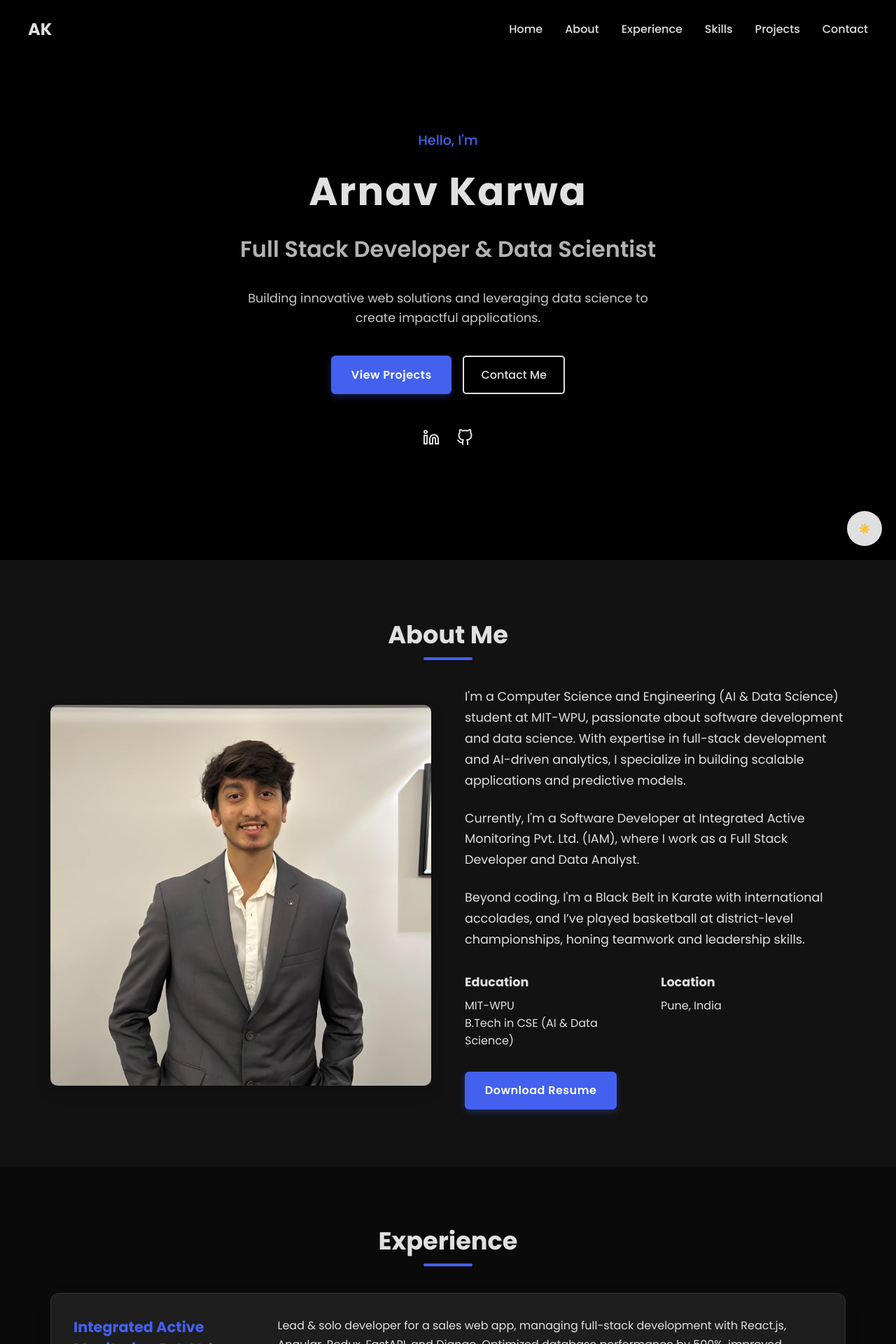
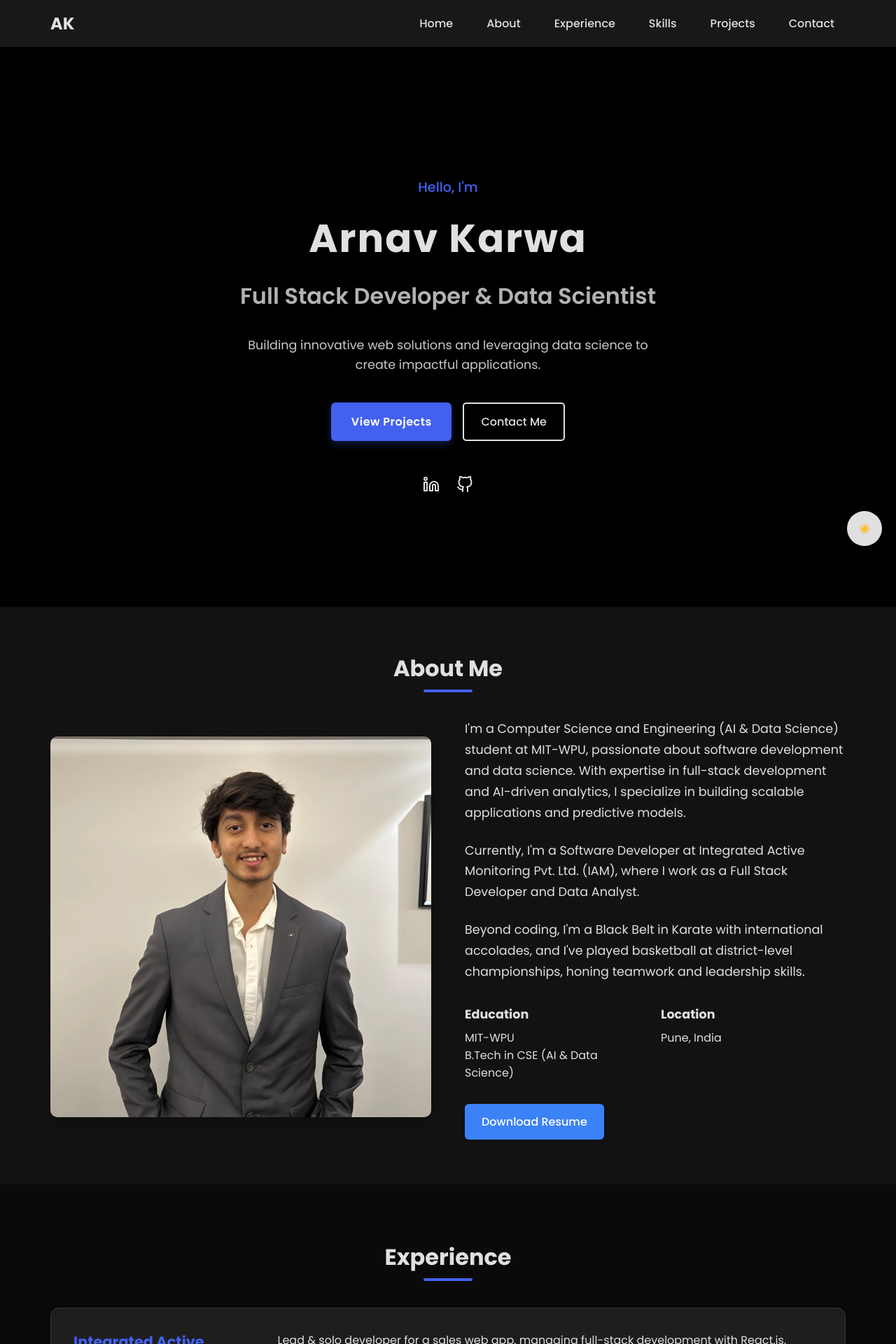
Before and after one commit to ArnavKarwa07/Portfolio, a React (Vite) app: page / in a window 1280 px wide. Shown: the top 1920 px of the page at 70% size. Built offline with nearby package versions, Linux system fonts and the light colour scheme; the HTML template or start-up script is replaced by a standard one.

Commit message:
final css changes

```diff
--- /dev/null
+++ b/src/components/About.css
@@ -0,0 +1,95 @@
+/* About.css */
+.about-section {
+  padding: 4rem 1rem;
+}
+
+.container {
+  max-width: 1200px;
+  margin: 0 auto;
+}
+
+.section-title {
+  font-size: 2rem;
+  font-weight: bold;
+  text-align: center;
+  margin-bottom: 3rem;
+}
+
+.about-content {
+  display: grid;
+  grid-template-columns: 1fr;
+  gap: 2rem;
+}
+
+.profile-image {
+  width: 100%;
+  border-radius: 10px;
+  box-shadow: 0 10px 20px rgba(0, 0, 0, 0.2);
+}
+
+.about-paragraph {
+  font-size: 1.1rem;
+  line-height: 1.7;
+  margin-bottom: 1.5rem;
+}
+
+.info-grid {
+  display: grid;
+  grid-template-columns: 1fr;
+  gap: 1.5rem;
+  margin-top: 2rem;
+}
+
+.info-title {
+  font-size: 1.1rem;
+  margin-bottom: 0.5rem;
+}
+
+.download-button {
+  display: inline-block;
+  margin-top: 2rem;
+  padding: 0.8rem 1.5rem;
+  background-color: #3b82f6; /* blue color, adjust as needed */
+  color: white;
+  text-decoration: none;
+  font-weight: 500;
+  border-radius: 6px;
+  transition: background-color 0.3s ease;
+}
+
+.download-button:hover {
+  background-color: #2563eb; /* darker blue on hover */
+}
+
+/* Media queries for responsive design */
+@media (min-width: 768px) {
+  .about-content {
+    grid-template-columns: 1fr 1fr;
+    align-items: center;
+    gap: 3rem;
+  }
+
+  .info-grid {
+    grid-template-columns: 1fr 1fr;
+    gap: 1rem;
+  }
+}
+
+/* Mobile-first approach - default styles are for mobile,
+     media queries adapt for larger screens */
+@media (max-width: 767px) {
+  /* On mobile, switch the order so text comes before image */
+  .about-content {
+    display: flex;
+    flex-direction: column;
+  }
+
+  .about-image-container {
+    order: 2;
+  }
+
+  .about-text-container {
+    order: 1;
+    margin-bottom: 2rem;
+  }
+}
--- a/src/components/About.jsx
+++ b/src/components/About.jsx
@@ -1,96 +1,52 @@
+import './About.css';
+
 const About = () => {
   return (
-    <section id="about" className="section">
+    <section id="about" className="about-section">
       <div className="container">
         <h2 className="section-title">About Me</h2>
-        <div
-          style={{
-            display: "grid",
-            gridTemplateColumns: "1fr 1fr",
-            gap: "3rem",
-            alignItems: "center",
-            "@media (max-width: 768px)": {
-              gridTemplateColumns: "1fr",
-            },
-          }}
-        >
-          <div>
+        <div className="about-content">
+          <div className="about-image-container">
             <img
-              src="src\assets\1738399960837.jpeg"
+              src="src/assets/1738399960837.jpeg"
               alt="Arnav Karwa"
-              style={{
-                width: "100%",
-                borderRadius: "10px",
-                boxShadow: "0 10px 20px rgba(0, 0, 0, 0.2)",
-              }}
+              className="profile-image"
             />
           </div>
-          <div>
-            <p
-              style={{
-                fontSize: "1.1rem",
-                lineHeight: 1.7,
-                marginBottom: "1.5rem",
-              }}
-            >
+          <div className="about-text-container">
+            <p className="about-paragraph">
               I'm a Computer Science and Engineering (AI & Data Science) student
               at MIT-WPU, passionate about software development and data
               science. With expertise in full-stack development and AI-driven
               analytics, I specialize in building scalable applications and
               predictive models.
             </p>
-            <p
-              style={{
-                fontSize: "1.1rem",
-                lineHeight: 1.7,
-                marginBottom: "1.5rem",
-              }}
-            >
+            <p className="about-paragraph">
               Currently, I'm a Software Developer at Integrated Active
               Monitoring Pvt. Ltd. (IAM), where I work as a Full Stack Developer
               and Data Analyst.
             </p>
-            <p
-              style={{
-                fontSize: "1.1rem",
-                lineHeight: 1.7,
-                marginBottom: "1.5rem",
-              }}
-            >
+            <p className="about-paragraph">
               Beyond coding, I'm a Black Belt in Karate with international
-              accolades, and I’ve played basketball at district-level
+              accolades, and I've played basketball at district-level
               championships, honing teamwork and leadership skills.
             </p>
-            <div
-              style={{
-                display: "grid",
-                gridTemplateColumns: "1fr 1fr",
-                gap: "1rem",
-                marginTop: "2rem",
-              }}
-            >
-              <div>
-                <h3 style={{ fontSize: "1.1rem", marginBottom: "0.5rem" }}>
-                  Education
-                </h3>
+            <div className="info-grid">
+              <div className="info-block">
+                <h3 className="info-title">Education</h3>
                 <p>MIT-WPU</p>
                 <p>B.Tech in CSE (AI & Data Science)</p>
               </div>
-              <div>
-                <h3 style={{ fontSize: "1.1rem", marginBottom: "0.5rem" }}>
-                  Location
-                </h3>
+              <div className="info-block">
+                <h3 className="info-title">Location</h3>
                 <p>Pune, India</p>
               </div>
             </div>
             <a
               href="/Your_Resume.pdf"
               target="_blank"
-              className="btn btn-primary"
-              style={{
-                marginTop: "2rem",
-                display: "inline-block",
-              }}
+              className="download-button"
+              rel="noopener noreferrer"
             >
               Download Resume
             </a>
--- a/src/components/Navbar.jsx
+++ b/src/components/Navbar.jsx
@@ -2,92 +2,160 @@ import { useState, useEffect } from "react";
 
 const Navbar = () => {
   const [scrolled, setScrolled] = useState(false);
+  const [mobileMenuOpen, setMobileMenuOpen] = useState(false);
 
   useEffect(() => {
     const handleScroll = () => {
-      setScrolled(window.scrollY > 50);
+      if (window.scrollY > 50) {
+        setScrolled(true);
+      } else {
+        setScrolled(false);
+      }
     };
 
     window.addEventListener("scroll", handleScroll);
     return () => window.removeEventListener("scroll", handleScroll);
   }, []);
 
+  const toggleMobileMenu = () => {
+    setMobileMenuOpen(!mobileMenuOpen);
+  };
+
+  const navItems = [
+    "Home",
+    "About",
+    "Experience",
+    "Skills",
+    "Projects",
+    "Contact",
+  ];
+
   return (
+    <header className={`header ${scrolled ? "scrolled" : ""}`}>
+      <div className="container">
         <nav
-      style={{
-        position: "fixed",
-        top: 0,
-        left: 0,
-        width: "100%",
-        padding: scrolled ? "1rem 2rem" : "1.5rem 2rem",
-        transition: "all 0.3s ease",
-        zIndex: 1000,
-        backgroundColor: scrolled
-          ? document.body.classList.contains("dark")
-            ? "#121212"
-            : "#ffffff"
-          : "transparent",
-        boxShadow: scrolled ? "0 4px 10px rgba(0, 0, 0, 0.1)" : "none",
-      }}
-    >
-      <div
           style={{
             display: "flex",
             justifyContent: "space-between",
             alignItems: "center",
-          maxWidth: "1200px",
-          margin: "0 auto",
           }}
         >
           <a
             href="#"
+            className="logo"
             style={{
               fontSize: "1.5rem",
               fontWeight: "bold",
               textDecoration: "none",
-            color: document.body.classList.contains("dark")
-              ? "#e0e0e0"
-              : "#333333",
+              color: "currentColor",
             }}
           >
             AK
           </a>
 
+          {/* Desktop Navigation */}
           <div
+            className="nav-links desktop-nav"
             style={{
-            display: "flex",
-            gap: "2rem",
+              display: window.innerWidth > 768 ? "flex" : "none",
+              gap: "1rem",
             }}
           >
-          {["Home", "About", "Experience", "Skills", "Projects", "Contact"].map(
-            (item) => (
+            {navItems.map((item) => (
               <a
                 key={item}
                 href={`#${item.toLowerCase()}`}
-                style={{
-                  textDecoration: "none",
-                  color: document.body.classList.contains("dark")
-                    ? "#e0e0e0"
-                    : "#333333",
-                  fontWeight: "500",
-                  transition: "color 0.3s ease",
-                }}
-                onMouseOver={(e) => (e.target.style.color = "#4361ee")}
-                onMouseOut={(e) =>
-                  (e.target.style.color = document.body.classList.contains(
-                    "dark"
-                  )
-                    ? "#e0e0e0"
-                    : "#333333")
-                }
+                className="nav-link"
               >
                 {item}
               </a>
-            )
-          )}
+            ))}
           </div>
+
+          {/* Mobile Menu Toggle */}
+          <div
+            className="mobile-toggle"
+            style={{
+              display: window.innerWidth <= 768 ? "block" : "none",
+              cursor: "pointer",
+            }}
+            onClick={toggleMobileMenu}
+          >
+            <div
+              style={{
+                width: "25px",
+                height: "3px",
+                backgroundColor: "currentColor",
+                margin: "5px 0",
+                transition: "all 0.3s ease",
+                transform: mobileMenuOpen
+                  ? "rotate(45deg) translate(5px, 5px)"
+                  : "none",
+              }}
+            ></div>
+            <div
+              style={{
+                width: "25px",
+                height: "3px",
+                backgroundColor: "currentColor",
+                margin: "5px 0",
+                transition: "all 0.3s ease",
+                opacity: mobileMenuOpen ? 0 : 1,
+              }}
+            ></div>
+            <div
+              style={{
+                width: "25px",
+                height: "3px",
+                backgroundColor: "currentColor",
+                margin: "5px 0",
+                transition: "all 0.3s ease",
+                transform: mobileMenuOpen
+                  ? "rotate(-45deg) translate(5px, -5px)"
+                  : "none",
+              }}
+            ></div>
           </div>
         </nav>
+      </div>
+
+      {/* Mobile Menu */}
+      {mobileMenuOpen && (
+        <div
+          className="mobile-menu"
+          style={{
+            position: "absolute",
+            top: "100%",
+            right: 0,
+            minWidth: "200px",
+            padding: "1rem",
+            display: "flex",
+            flexDirection: "column",
+            gap: "1rem",
+            zIndex: 99,
+            boxShadow: "0 4px 10px rgba(0, 0, 0, 0.1)",
+            transition: "all 0.8s ease",
+          }}
+        >
+          {navItems.map((item) => (
+            <a
+              key={item}
+              href={`#${item.toLowerCase()}`}
+              onClick={() => setMobileMenuOpen(false)}
+              className="nav-link"
+              style={{
+                padding: "0.5rem 0",
+                textDecoration: "none",
+                borderBottom: "1px solid rgba(255, 255, 255, 0.1)",
+                color: "currentColor",
+              }}
+            >
+              {item}
+            </a>
+          ))}
+        </div>
+      )}
+    </header>
   );
 };
 
--- a/src/index.css
+++ b/src/index.css
@@ -129,11 +129,11 @@ body.dark {
 }
 
 .light .nav-links a {
-  color: var(--text-light);
+  color: var(--text-light) !important;
 }
 
 .dark .nav-links a {
-  color: var(--text-dark);
+  color: var(--text-dark) !important;
 }
 
 .nav-links a::after {
@@ -596,3 +596,65 @@ body.dark {
     font-size: 0.9rem;
   }
 }
+
+/* Mobile Navigation Styles */
+.mobile-menu {
+  background-color: var(--bg-light);
+  transition: all 0.3s ease;
+}
+
+.dark .mobile-menu {
+  background-color: var(--bg-dark);
+  border-top: 1px solid var(--border-dark);
+}
+
+.light .mobile-menu {
+  background-color: var(--bg-light);
+  border-top: 1px solid var(--border-light);
+}
+
+/* Add extra class for scrolled state */
+.header.scrolled {
+  padding: 0.5rem 0;
+}
+
+.light .header.scrolled {
+  background-color: rgba(255, 255, 255, 0.95);
+}
+
+.dark .header.scrolled {
+  background-color: rgba(26, 26, 26, 0.95);
+}
+
+/* Media query for mobile navigation */
+@media (max-width: 768px) {
+  .desktop-nav {
+    display: none !important;
+  }
+
+  .mobile-toggle {
+    display: block !important;
+  }
+}
+
+@media (min-width: 769px) {
+  .desktop-nav {
+    display: flex !important;
+  }
+
+  .mobile-toggle {
+    display: none !important;
+  }
+}
+
+.ContactGrid {
+  display: grid;
+  grid-template-columns: 1fr 1fr;
+  gap: 2rem;
+}
+
+@media (max-width: 768px) {
+  .ContactGrid {
+    grid-template-columns: 1fr;
+  }
+}
```
Also changed, not shown: src/components/Contact.jsx (+1 -10 lines). Lines whose indentation alone changed are shown as unchanged.
